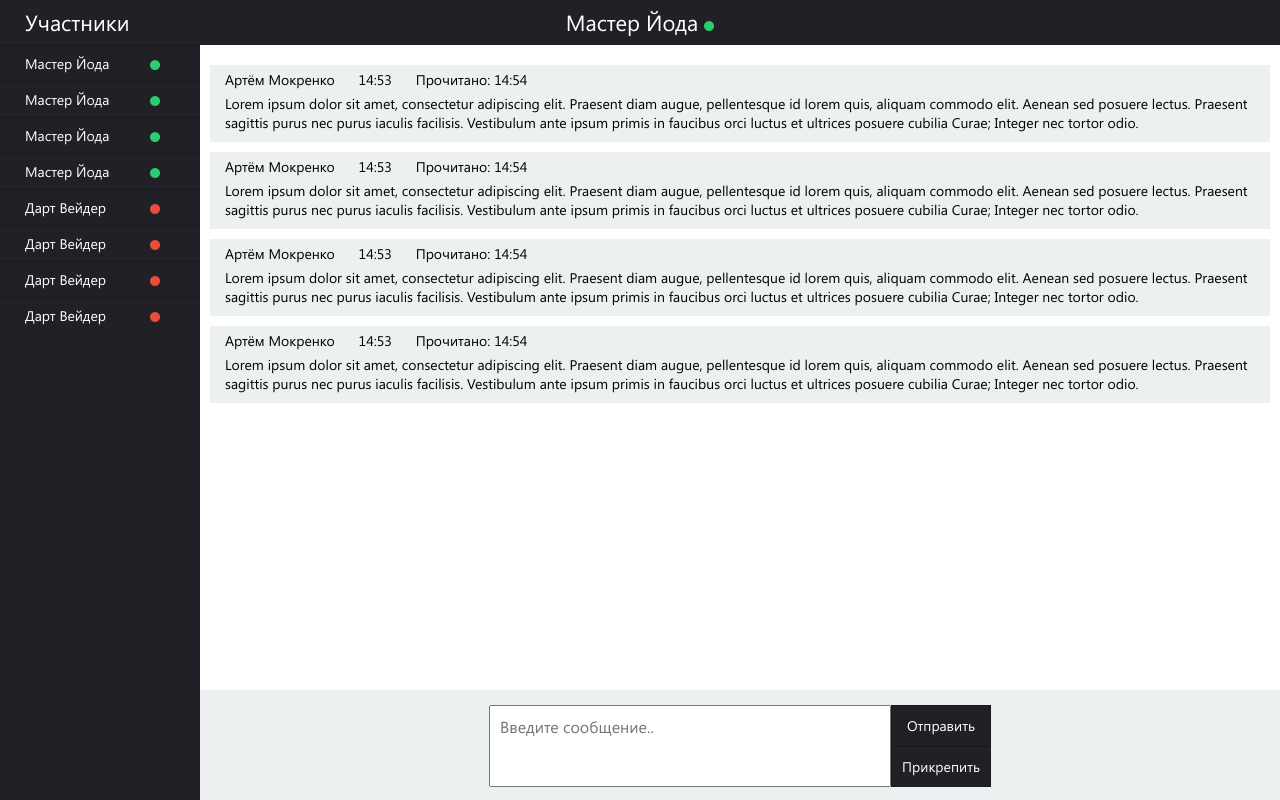
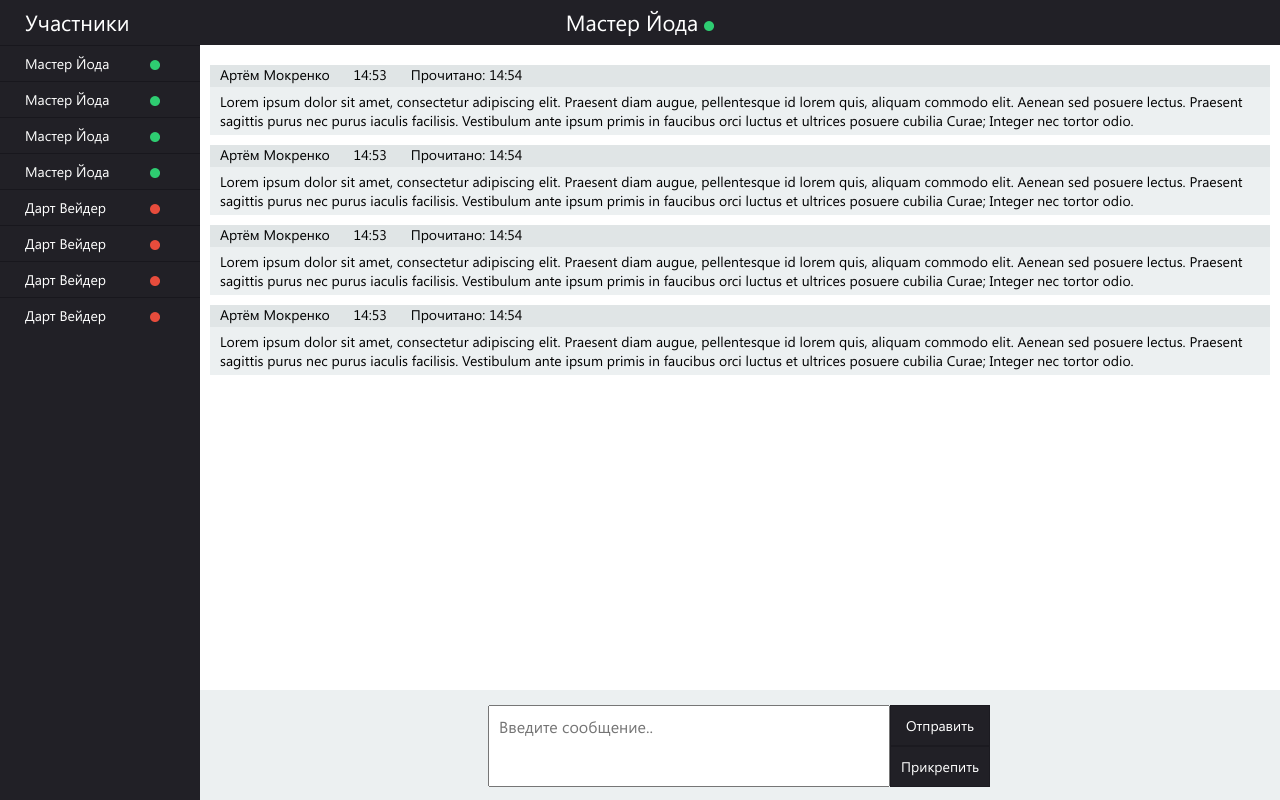
Before and after one commit to vladimir184/e-assistant, a PHP site: page /view/chat.php in a window 1280 px wide. Run offline with PHP 8.4, Linux system fonts and the light colour scheme; the template is opened without the code that fills it, so the values that code supplies are empty; some libraries are stand-ins or nearby versions.

Commit message:
Дизайн сообщений

```diff
--- a/view/styles.css
+++ b/view/styles.css
@@ -81,7 +81,7 @@ a {
 }
 
 .innerarea {
-	width: 502px;
+	width: 504px;
 	height: 100px;
 	margin: 0 auto;
 	padding-top: 15px;
@@ -203,7 +203,6 @@ input[name="offline"] + label span {
 	min-height: 60px;
 	background-color: #ecf0f1;
 	margin-left: 10px;
-	padding: 5px;
 	font-family: SegoeUI;
 	font-size: 14px;
 	margin-bottom: 10px;
@@ -219,13 +218,14 @@ input[name="offline"] + label span {
 
 .name {
 	width: inherit;
-	padding-bottom: 5px;
+	padding-bottom: 3px;
 	padding-left: 10px;
+	background-color: #e0e5e6;
 }
 
 .mess {
-	padding-left: 10px;
-	padding-bottom: 5px;
+
+	padding: 5px 10px 5px 10px;
 }
 
 /*----------------------------------СТРАНИЦА ВХОДА------------------------------------*/
```
